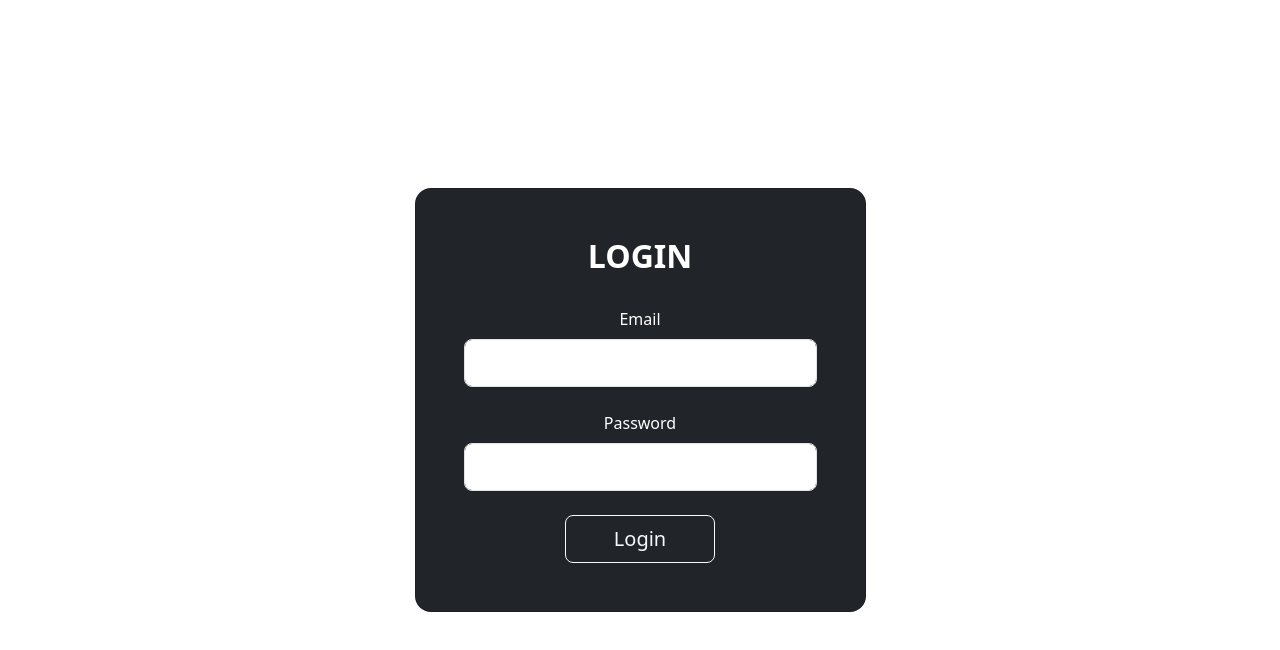
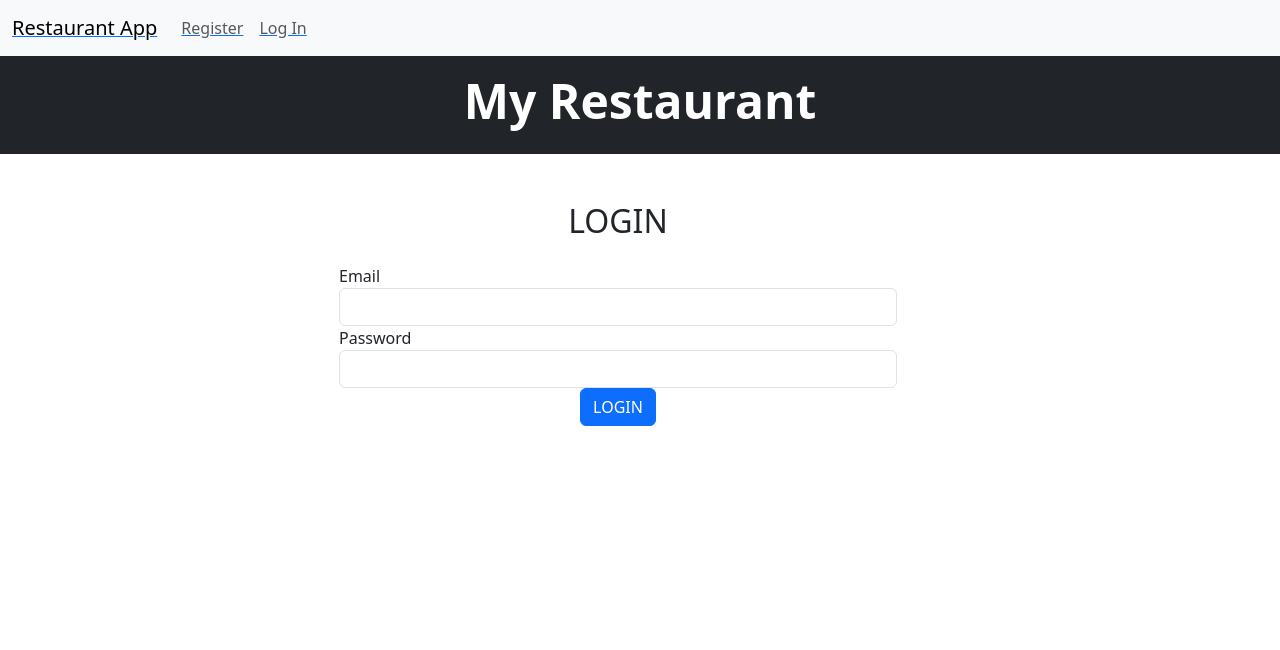
Before and after one commit to pramesthias/p2-myResto, a React (Vite) app in the folder client-react/: page /login in a window 1280 px wide. Shown: the top 650 px of the page. Built offline with nearby package versions, Linux system fonts and the light colour scheme.

Commit message:
implement react router for cuisines page, categories page, home page

```diff
--- a/client-react/src/components/Navbar.jsx
+++ b/client-react/src/components/Navbar.jsx
@@ -9,14 +9,19 @@ export const Navbar = () => {
     <div>
       <nav className="navbar navbar-expand-lg bg-body-tertiary">
         <div className="container-fluid">
-          <a className="navbar-brand" href="/pub/cuisines">Restaurant App</a>
+        <Link to="/pub/cuisines">
+          <a className="navbar-brand">Restaurant App</a>
+          </Link>
           <div className="collapse navbar-collapse" id="navbarSupportedContent">
             <ul className="navbar-nav me-auto mb-2 mb-lg-0">
+            {/* <li className="nav-item">
+                <Link to="/cuisines"><a class="nav-link">Admin Page</a></Link>
+              </li> */}
               <li className="nav-item">
-                <Link to="/register">Register</Link>
+                <Link to="/register"><a class="nav-link">Register</a></Link>
               </li>
               <li className="nav-item">
-                <Link to="/login">Log In</Link>
+                <Link to="/login"><a class="nav-link">Log In</a></Link>
               </li>
             </ul>
           </div>
--- a/client-react/src/components/Sidebar.jsx
+++ b/client-react/src/components/Sidebar.jsx
@@ -1,3 +1,7 @@
+
+export const Sidebar = () => {
+
+  return (
     <div id="sidebar" className="col-md-3 sidebar">
 
       {/* <!-- SEARCH --> */}
@@ -11,7 +15,7 @@
 
       {/* <!-- CHANGED --> */}
       <div className="card-body mt-4">
-  <h5>Sort by Date</h5>
+        <h5>Sort by</h5>
         <select name="sort" className="form-select">
           <option value="-createdAt">Date Ascending</option>
           <option value="createdAt">Date Descending</option>
@@ -27,4 +31,27 @@
           <option value="3">Japanese Food</option>
         </select>
       </div>
+
+
+      {/* <!-- PAGINATION --> */}
+      <nav aria-label="Page navigation">
+        <ul className="pagination mt-5 justify-content-center">
+          <li className="page-item">
+            <a className="page-link" href="#" aria-label="Previous">
+              <span aria-hidden="true">&laquo;</span>
+            </a>
+          </li>
+          <li className="page-item active"><a className="page-link" href="#">1</a></li>
+          <li className="page-item"><a className="page-link" href="#">2</a></li>
+          <li className="page-item">
+            <a className="page-link" href="#" aria-label="Next">
+              <span aria-hidden="true">&raquo;</span>
+            </a>
+          </li>
+        </ul>
+      </nav>
+
     </div>
+  )
+
+}
--- a/client-react/src/views/Categories.jsx
+++ b/client-react/src/views/Categories.jsx
@@ -1,5 +1,7 @@
 import axios from "axios";
 import { useEffect, useState } from "react";
+import { Navbar } from "../components/Navbar";
+import { Link } from "react-router-dom";
 
 
 export default function Categories() {
@@ -20,7 +22,15 @@ export default function Categories() {
   }, [])
 
   return (
-    <div id="categories-table" className="mt-3">
+    <>
+      <Navbar />
+      <div id="categories-table" className="mt-5">
+      <Link to={"/cuisines"}>
+          <span><button id="add-cuisine-button" type="button"
+            className="btn btn-outline-dark flex-shrink-0 top-0 end-0 ms-3">
+            Admin Page
+          </button></span>
+        </Link>
         <h2 className="text-center">The Categories</h2><br />
         <table className="table table-striped text-center">
           <thead>
@@ -40,6 +50,8 @@ export default function Categories() {
 
           </tbody>
         </table>
+
       </div>
+    </>
   )
 }
--- a/client-react/src/views/Detail.jsx
+++ b/client-react/src/views/Detail.jsx
@@ -1,12 +1,13 @@
 import axios from "axios";
 import { useEffect, useState } from "react";
 import { useParams } from "react-router-dom";
+import { Navbar } from "../components/Navbar";
 
 {/* <!-- PUBLIC SITE DETAIL PAGE --> */ }
 
 export default function Detail() {
-  const {id} = useParams();
-  console.log(id)
+  const { id } = useParams();
+  // console.log(id)
   const [data, setData] = useState({});
 
   useEffect(() => {
@@ -24,12 +25,14 @@ export default function Detail() {
   }, [])
 
   return (
+    <>
+      <Navbar />
       <section id="detail-page" className="py-5">
         <div className="container px-4 px-lg-5 my-5">
           <div className="row gx-4 gx-lg-5 align-items-center">
             <div className="col-md-6"><img className="card-img-top mb-5 mb-md-0"
               src={data.imgUrl}
-            alt={data.name}/></div>
+              alt={data.name} /></div>
             <div className="col-md-6">
               <h1 className="display-5 fw-bolder">{data.name}</h1>
               <div className="fs-5 mb-5">
@@ -40,6 +43,7 @@ export default function Detail() {
           </div>
         </div>
       </section>
+    </>
   )
 
 
--- a/client-react/src/views/Home.jsx
+++ b/client-react/src/views/Home.jsx
@@ -1,34 +1,21 @@
 import { Card } from "../components/Card";
+import { Navbar } from "../components/Navbar";
+import { Sidebar } from "../components/Sidebar";
+
 
 export default function Home() {
   return (
+    <div id="app">
+      <Navbar />
       < div id="home-page" className="container mt-4" >
         <div className="row">
-
+          <Sidebar />
           {/* <!-- CUISINES MENU --> */}
           <div className="col-md-9 mt-4">
             <Card />
           </div>
         </div>
-
-      {/* <!-- PAGINATION --> */}
-      <nav aria-label="Page navigation">
-        <ul className="pagination mt-5 justify-content-center">
-          <li className="page-item">
-            <a className="page-link" href="#" aria-label="Previous">
-              <span aria-hidden="true">&laquo;</span>
-            </a>
-          </li>
-          <li className="page-item active"><a className="page-link" href="#">1</a></li>
-          <li className="page-item"><a className="page-link" href="#">2</a></li>
-          <li className="page-item">
-            <a className="page-link" href="#" aria-label="Next">
-              <span aria-hidden="true">&raquo;</span>
-            </a>
-          </li>
-        </ul>
-      </nav>
-
       </div >
+    </div>
   )
 }
--- a/client-react/src/views/Login.jsx
+++ b/client-react/src/views/Login.jsx
@@ -1,31 +1,57 @@
-{/* <!-- LOGIN PAGE --> */ }
+import axios from "axios"
+import { useState } from "react"
+import { useNavigate } from "react-router-dom"
+import { Navbar } from "../components/Navbar";
 
 export default function Login() {
+    const [email, setEmail] = useState('')
+    const [password, setPassword] = useState('')
+    const navigate = useNavigate();
+
+    const handleEmail = (event) => {
+        setEmail(event.target.value)
+        console.log(event.target.value)
+    }
+
+    const handlePassword = (event) => {
+        setPassword(event.target.value)
+        console.log(event.target.value)
+    }
+
+    const handleLogin = async () => {
+        try {
+            const { data } = await axios.post("http://localhost:3000/login", email, password)
+            console.log(data)
+            localStorage.setItem("access_token", data.access_token)
+            navigate("/cuisines")
+        } catch (error) {
+            console.log(error)
+        }
+    }
+
     return (
-        <section id="login-page" className="vh-100 gradient-custom">
-            <div className="container py-5 h-100">
-                <div className="row d-flex justify-content-center align-items-center h-100">
-                    <div className="col-12 col-md-8 col-lg-6 col-xl-5">
-                        <div className="card bg-dark text-white" style={{ borderRadius: "1rem" }}>
-                            <div className="card-body p-5 text-center">
-                                <h2 className="fw-bold mb-2 text-uppercase">Login</h2><br />
+        <>
+            <Navbar />
+            <section id="login-page">
+                <div className="container m-5">
+                    <h2 className="mb-4 text-center">LOGIN</h2>
+                    <form id="login-form" className="w-50 mx-auto">
+                        <div className="form-group">
+                            <label htmlFor="login-email">Email</label>
+                            <input id="login-email" type="email" className="form-control" name="email" value={email} onChange={handleEmail} required />
+                        </div>
 
-                                <div className="form-outline form-white mb-4">
-                                    <label className="form-label" htmlFor="typeEmailX">Email</label>
-                                    <input type="email" id="typeEmailX" className="form-control form-control-lg" />
-                                </div>
+                        <div className="form-group">
+                            <label htmlFor="login-password">Password</label>
+                            <input id="login-password" type="password" className="form-control" name="password" value={password} onChange={handlePassword} required />
+                        </div>
 
-                                <div className="form-outline form-white mb-4">
-                                    <label className="form-label" htmlFor="typePasswordX">Password</label>
-                                    <input type="password" id="typePasswordX" className="form-control form-control-lg" />
-                                </div>
-
-                                <button className="btn btn-outline-light btn-lg px-5" type="submit">Login</button>
-                            </div>
+                        <div className="d-flex justify-content-center">
+                            <button onClick={handleLogin} type="submit" className="btn btn-primary">LOGIN</button>
                         </div>
-                    </div>
+                    </form>
                 </div>
-            </div>
-        </section>
+            </section>
+        </>
     )
 }
```
Also changed, not shown: client-react/src/App.jsx (+2 -42 lines), client-react/src/components/Form.jsx (+43 -0 lines), client-react/src/router/index.jsx (added, +56 -0 lines), client-react/src/views/Cuisines.jsx (+33 -6 lines). Lines whose indentation alone changed are shown as unchanged.
